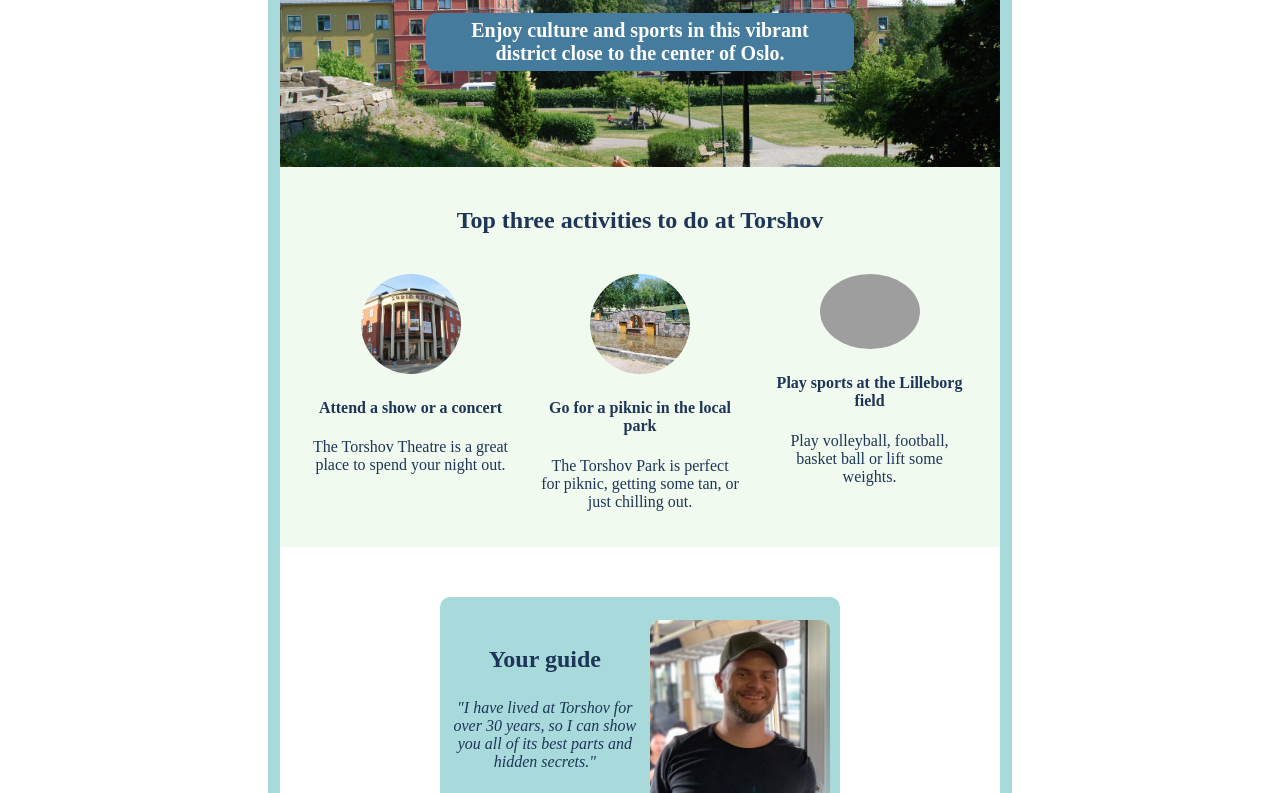
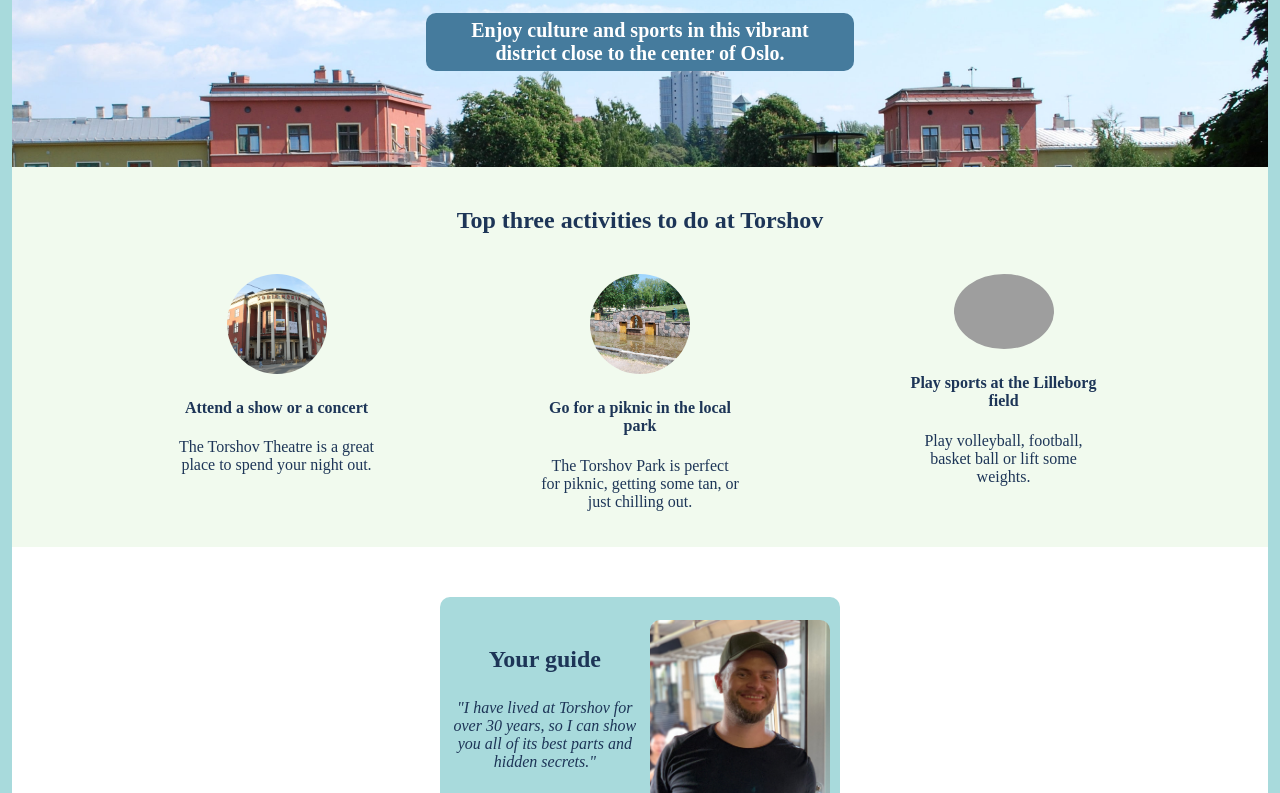
Before and after one commit to Exceptionary-Rae/hometown-site, a website built with Vite: page index.html in a window 1280 px wide. Shown: the part 195-988 px from the top of the page. Built offline with nearby package versions, Linux system fonts and the light colour scheme; grey boxes are pictures that could not be loaded.

Commit message:
Update styles.css

```diff
--- a/styles.css
+++ b/styles.css
@@ -8,7 +8,7 @@ DARK BLUE: #1D3557
 
 */
 body {
-    max-width: 720px;
+    max-width: 1440px;
     margin: 0 auto;
     text-align: center;
     border: 12px solid #A8DADC;
```
